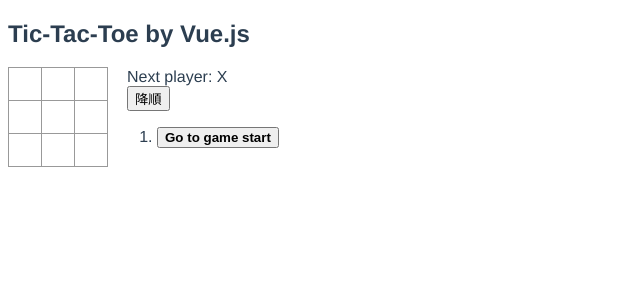
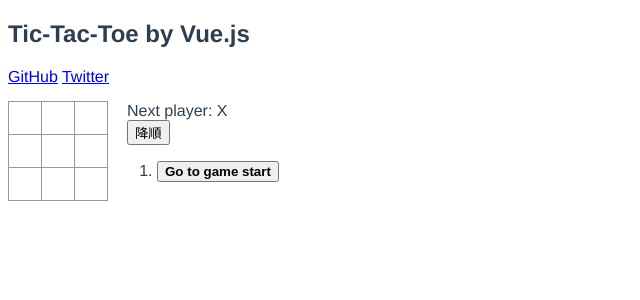
Before and after one commit to KushibikiMashu/vue-tic-tac-toe, a Vue app: page / in a window 1280 px wide. Shown: the top 300 px of the page, without its empty margins (0-640 px from the left). Built offline with nearby package versions, Linux system fonts and the light colour scheme.

Commit message:
feat: GitHub, Twitter へのリンクを追加

```diff
--- a/src/components/Layout.vue
+++ b/src/components/Layout.vue
@@ -1,6 +1,11 @@
 <template>
   <nav>
     <h1>Tic-Tac-Toe by Vue.js</h1>
+    <p>
+      <a href="https://github.com/KushibikiMashu/vue-tic-tac-toe">GitHub</a>
+      {{ ' ' }}
+      <a href="https://twitter.com/Panda_Program">Twitter</a>
+    </p>
   </nav>
   <main>
     <slot></slot>
```
